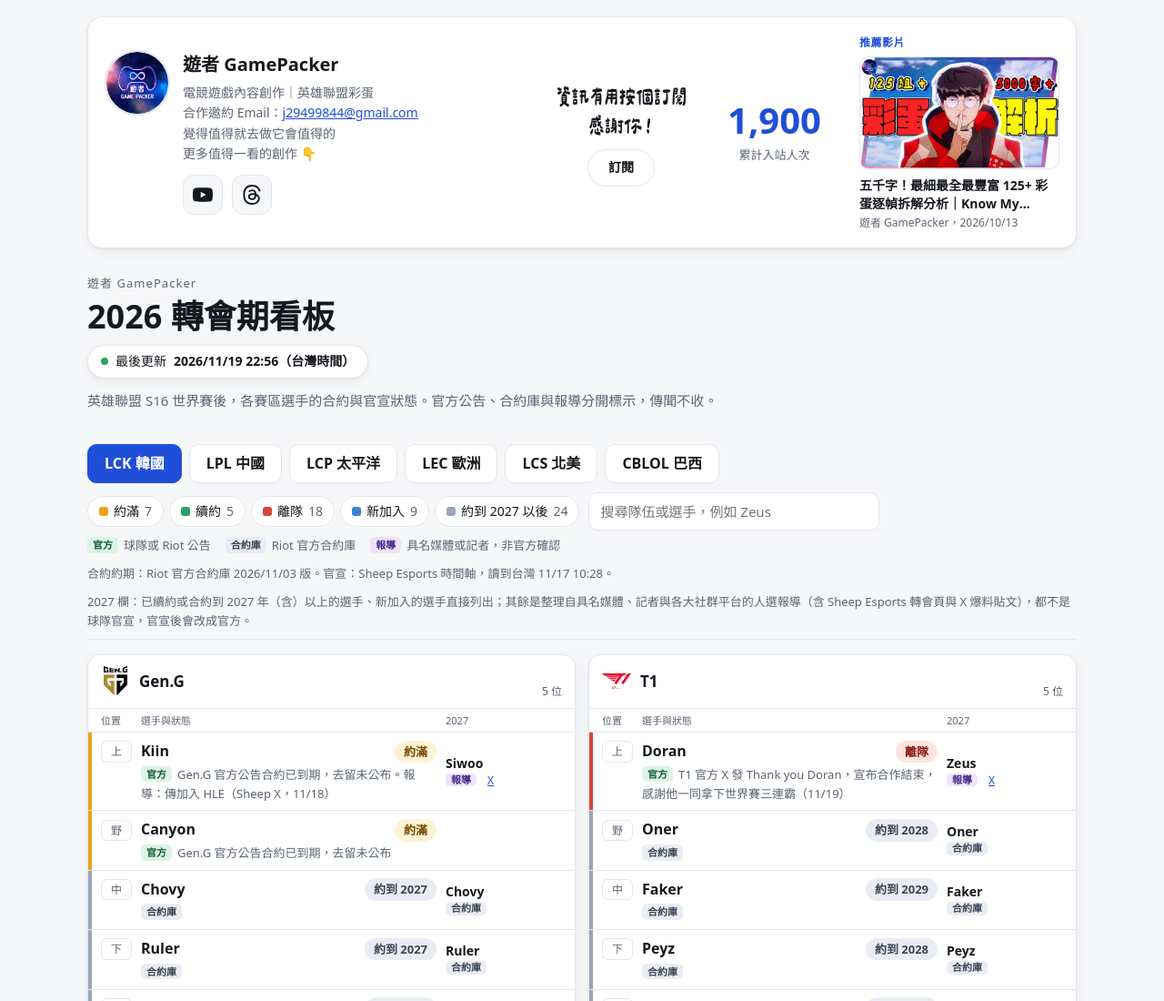
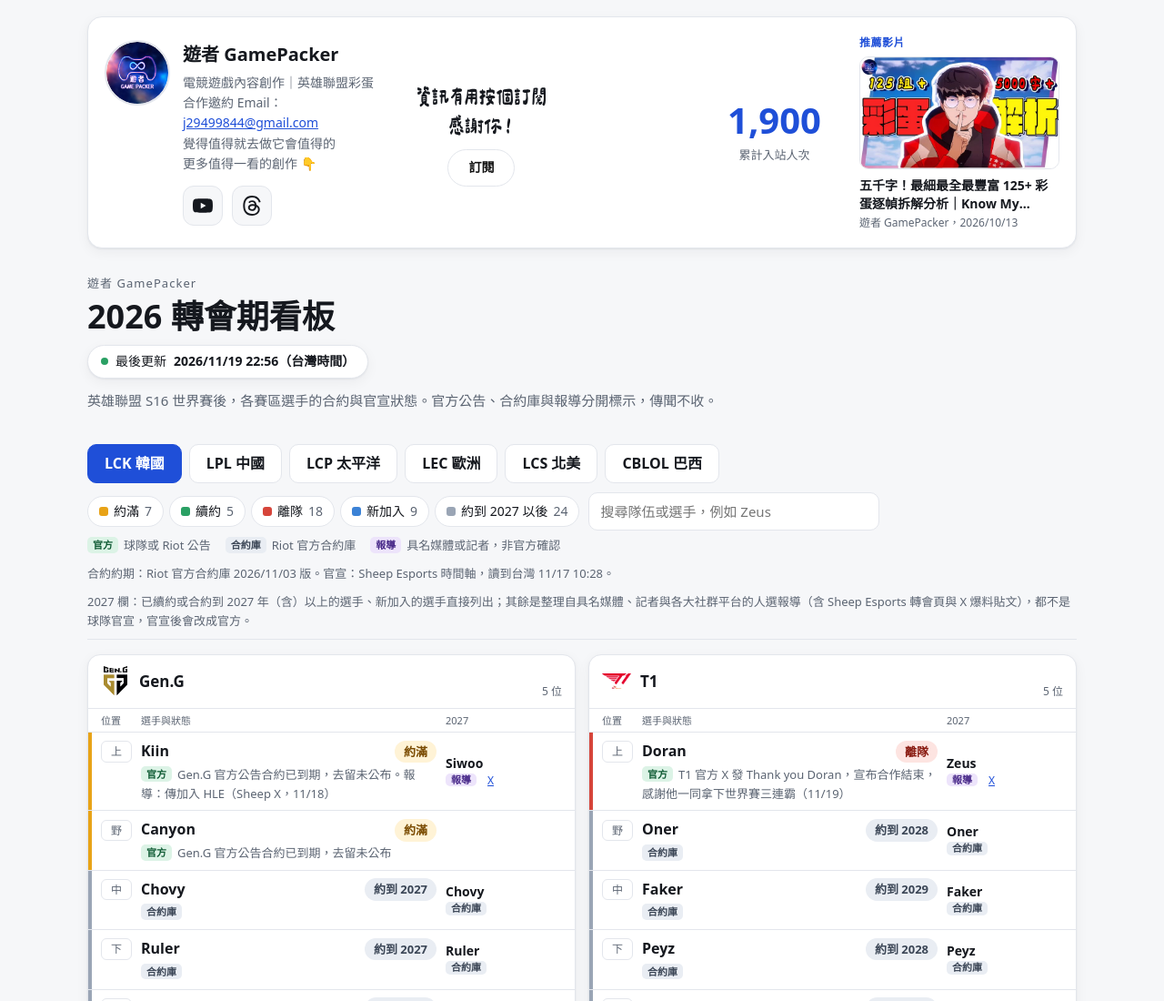
Before and after one commit to VicGamePacker/transfer-board, a plain HTML site: page index.html in a window 1280 px wide. Shown: the top 1100 px of the page at 91% size. Drawn offline with Linux system fonts and the light colour scheme; no server answers.

Commit message:
訂閱區塊往左移

```diff
--- a/index.html
+++ b/index.html
@@ -118,7 +118,7 @@ section.block h2{font-size:20px;margin:0 0 10px}
 .vid .vd{margin:2px 0 0;font-size:12px;color:var(--muted)}
 .vid:hover .vt{color:var(--accent)}
 .sub{text-align:center;max-width:170px}
-.sub{display:flex;flex-direction:column;align-items:center;justify-content:center}
+.sub{display:flex;flex-direction:column;align-items:center;justify-content:center;margin-right:clamp(0px,12vw,180px)}
 .sub .t{width:150px;aspect-ratio:622/280;margin:0 0 10px;background:var(--ink);-webkit-mask:url(assets/subscribe-text.svg) center/contain no-repeat;mask:url(assets/subscribe-text.svg) center/contain no-repeat}
 .sub a{display:inline-block;padding:8px 22px;border-radius:999px;background:#fff;color:#111;font-weight:700;font-size:14px;text-decoration:none;border:1px solid var(--line)}
 .sub a:hover{opacity:.85}
@@ -126,7 +126,7 @@ section.block h2{font-size:20px;margin:0 0 10px}
 .vis[hidden]{display:block;visibility:hidden}
 .vis .vn{margin:0;font-size:40px;font-weight:800;line-height:1.1;color:var(--accent);font-variant-numeric:tabular-nums}
 .vis .vl{margin:6px 0 0;font-size:13px;color:var(--muted)}
-@media (max-width:760px){.hero{grid-template-columns:1fr}.vis{text-align:left;padding:0}.sub{max-width:none}}
+@media (max-width:760px){.hero{grid-template-columns:1fr}.vis{text-align:left;padding:0}.sub{max-width:none;margin-right:0}}
 footer{padding:20px 0 48px;color:var(--muted);font-size:13px}
 .sr{position:absolute;width:1px;height:1px;overflow:hidden;clip:rect(0 0 0 0)}
 .ph{display:grid;grid-template-columns:34px minmax(0,1fr) auto 128px;gap:2px 10px;padding:4px 14px;font-size:11px;color:var(--muted);border-top:1px solid var(--line)}
```
